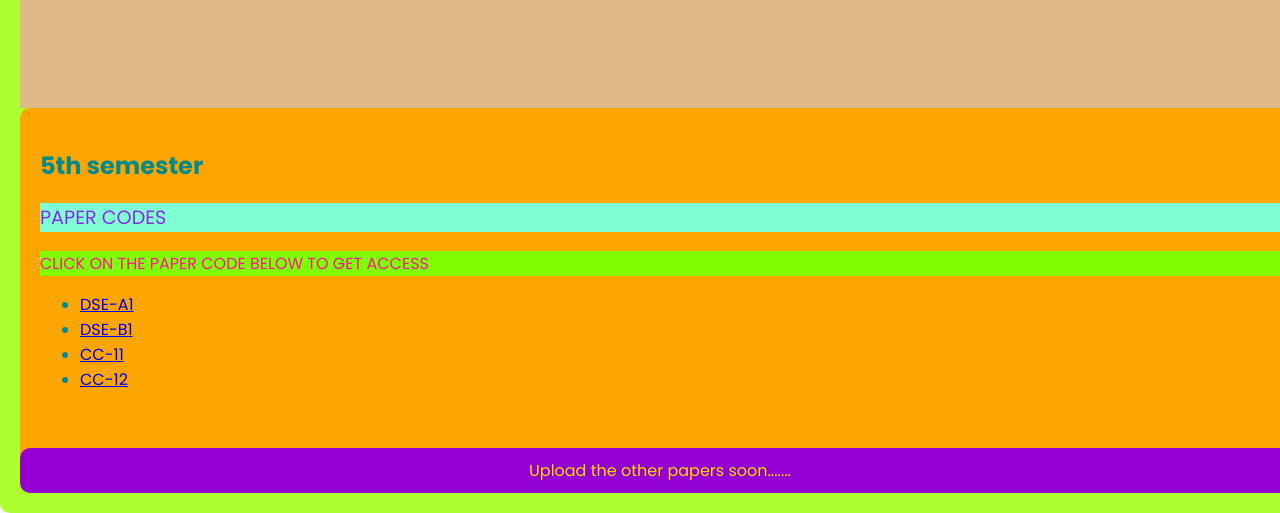
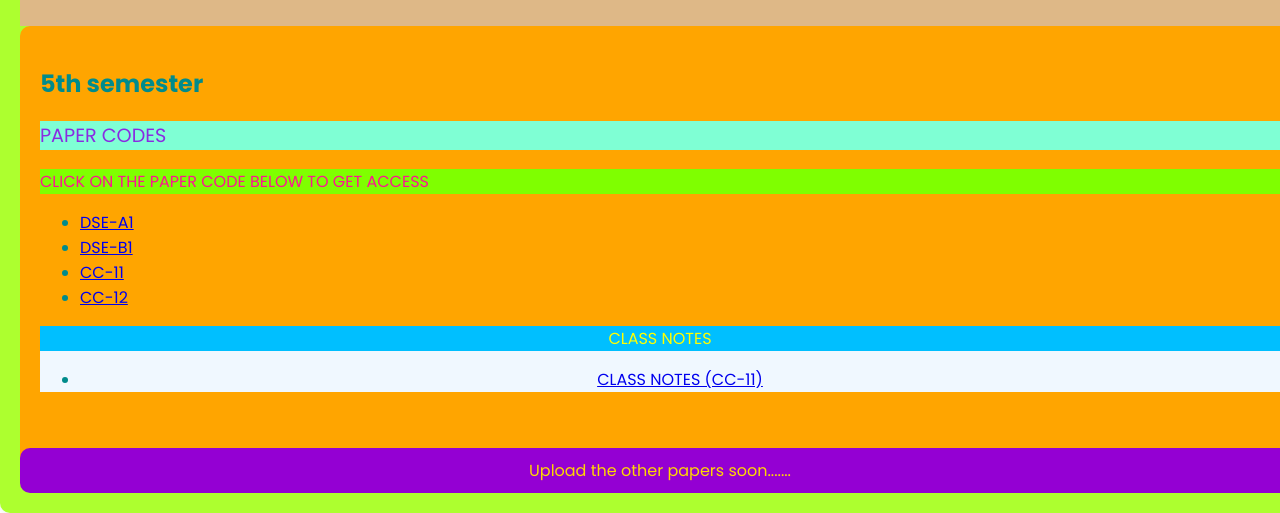
Before and after one commit to DEV2K23BHO/university-unlocked-2, a plain HTML site: page index.html in a window 1280 px wide. Shown: the part 327-840 px from the top of the page. Drawn offline with Linux system fonts and the light colour scheme.

Commit message:
update-27/1/24

```diff
--- a/index.html
+++ b/index.html
@@ -32,6 +32,12 @@
             <li><a href="./cc-12.html">CC-12</a></li>
           </ul>
         </div>
+        <div class="notes">
+          <p> CLASS NOTES</p>
+          <ul>
+            <li><a href="./CLASS-NOTES.html">CLASS NOTES (CC-11)</a></li>
+          </ul>
+        </div>
       </div>
     </div>
     <footer>
--- a/style.css
+++ b/style.css
@@ -112,3 +112,12 @@ body {
   html{
     background-attachment: scroll;
   }
+  .notes{
+    background-color: aliceblue;
+    text-align: center;
+  }
+  .notes p{
+    background-color: deepskyblue;
+    color: yellow;
+    text-align: center;
+  }
```
Also changed, not shown: CC-11.html (+0 -6 lines), CLASS-NOTES.html (added, +10 -0 lines), DSE-A1.html (+1 -1 lines), 18 other files.
